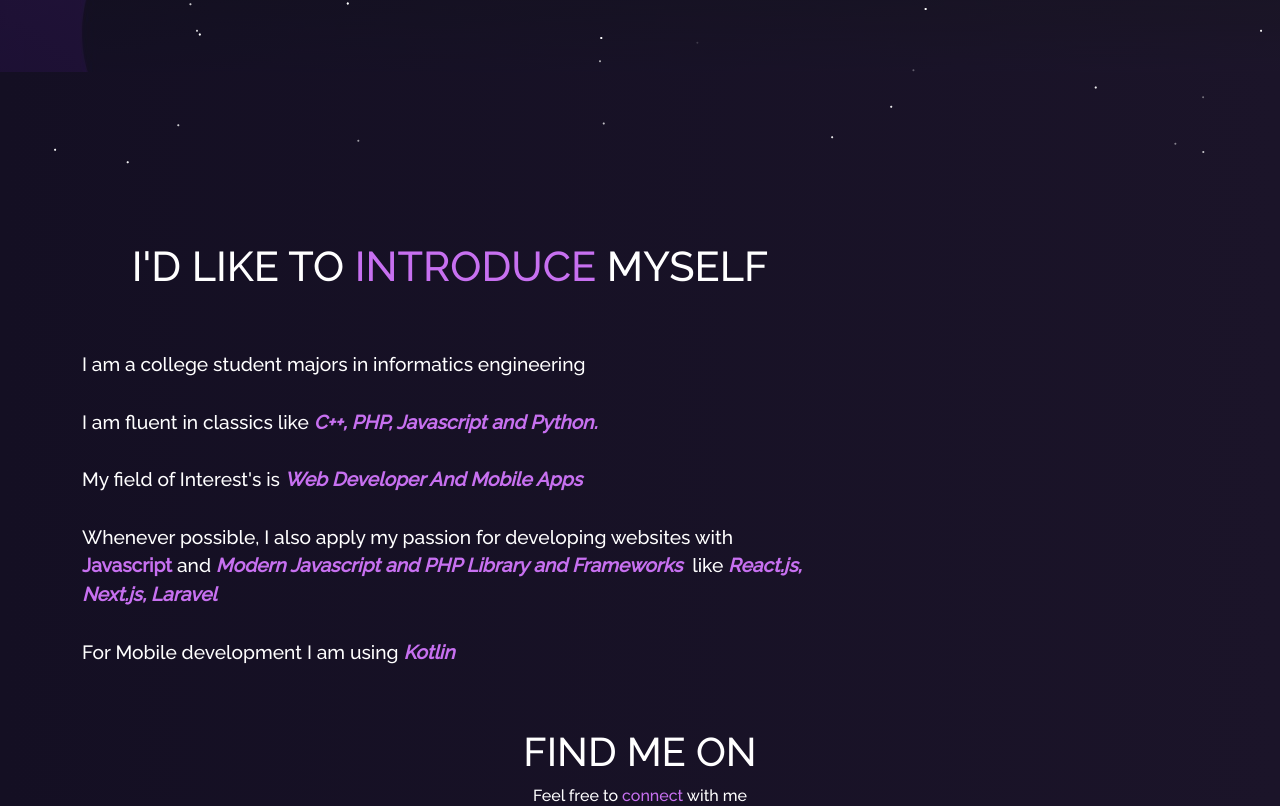
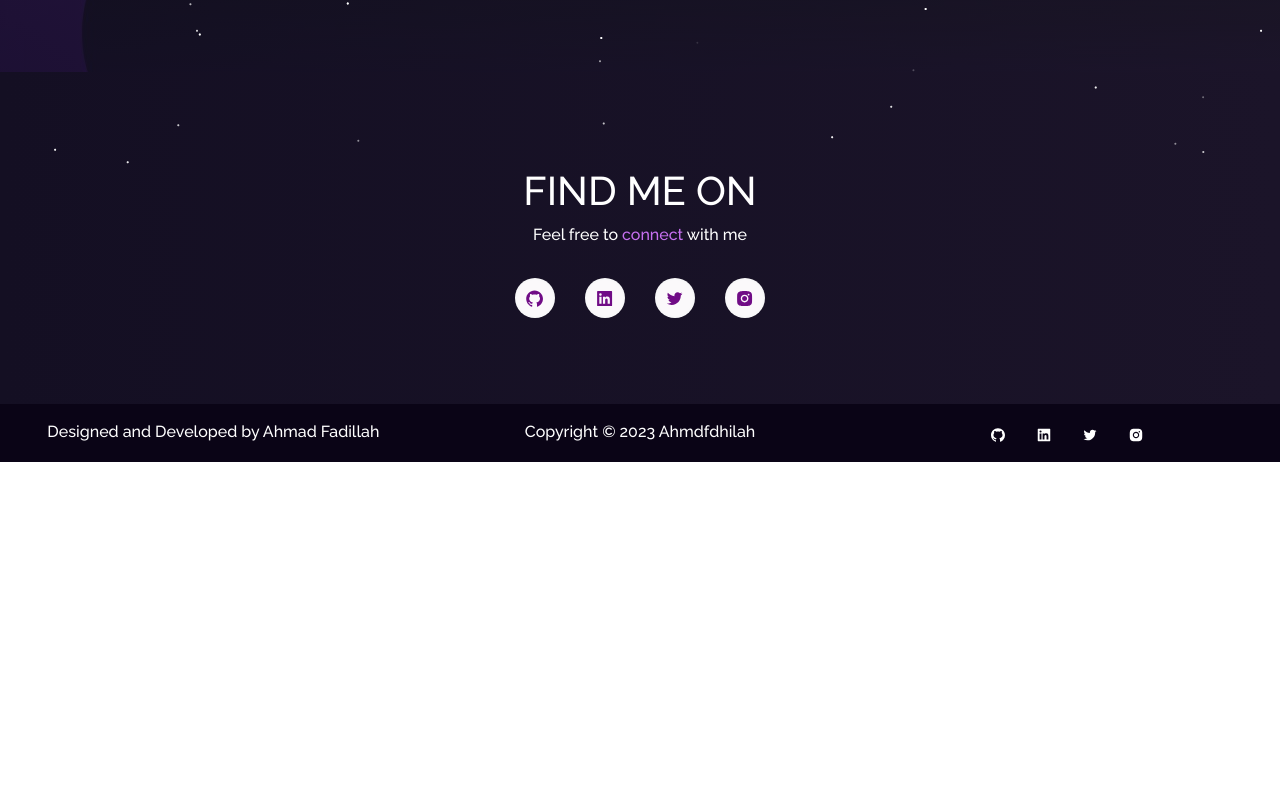
Before and after one commit to Ahmdfdhilah/portofoli, a React (Create React App) app: page /#/ in a window 1280 px wide. Shown: the part 634-1440 px from the top of the page. After the commit the page ends 1096 px from the top, so only its background shows below. Built offline with nearby package versions, Linux system fonts and the light colour scheme.

Commit message:
updated certification

```diff
--- a/src/components/About/AboutCard.js
+++ b/src/components/About/AboutCard.js
@@ -1,35 +1,54 @@
 import React from "react";
 import Card from "react-bootstrap/Card";
-import { ImPointRight } from "react-icons/im";
 
 function AboutCard() {
   return (
     <Card className="quote-card-view">
       <Card.Body>
         <blockquote className="blockquote mb-0">
-          <p style={{ textAlign: "justify" }}>
-            Hello I am <span className="purple">Ahmad Fadillah </span>
-            from <span className="purple"> Jakarta, Indonesia.{" "}</span>
-            I am a college student in{" "}
-            <span className="purple">Institute Technology of Sumatera{" "}</span>
-            Majors in <span className="purple">Informatics Engineering</span>
+          <p >
+            As an computer science student, I've always been captivated by the endless possibilities that technology offers. From the moment I wrote my first line of code, I knew I had found my passion. With a solid foundation in classics like
+            <i>
+              <b class="purple"> C++, PHP, JavaScript, </b>
+            </i>
+            and
+            <i>
+              <b class="purple"> Python, </b>
+            </i>
+            I embarked on a journey of exploration and discovery.
             <br />
             <br />
-            Apart from coding, here some other activities that I love to do!
+            Web development quickly became my playground. I immersed myself in the latest frameworks like
+            <i>
+              <b class="purple"> React.js </b>
+            </i>
+            and
+            <i>
+              <b class="purple"> Next.js, </b>
+            </i>
+            and PHP's powerful
+            <i>
+              <b class="purple"> Laravel </b>
+            </i>
+            framework. Crafting elegant and efficient web applications wasn't just a task—it was a creative outlet where I could bring my ideas to life in pixels and code.
+            <br />
+            <br />
+            But my interests didn't stop there. I found myself drawn to the world of data analysis, where I could uncover hidden insights buried within mountains of data. Armed with tools like
+            <i>
+              <b class="purple"> Power BI, </b>
+            </i>
+            I dove headfirst into the world of data visualization, transforming raw data into actionable intelligence that drove informed decision-making.
+            <br />
+            <br />
+            And then there was AI engineering—the frontier of technology that held the promise of revolutionizing entire industries. With
+            <i>
+              <b class="purple"> Python </b>
+            </i>
+            as my trusty companion, I delved into machine learning, natural language processing, and computer vision. Each algorithm I developed felt like a piece of a puzzle, contributing to a larger picture of creating intelligent systems that could change the world.
+            <br />
+            <br />
+            Throughout this journey, I've been fueled by a relentless curiosity and a hunger for innovation. Every challenge I faced was an opportunity to learn and grow, pushing the boundaries of what I thought was possible. As I continue on this path, I'm excited to see where technology will take me next, and how I can continue to make a meaningful impact in the world around me.
           </p>
-          <ul>
-            <li className="about-activity">
-              <ImPointRight /> Playing Games
-            </li>
-            <li className="about-activity">
-              <ImPointRight /> Singing
-            </li>
-          </ul>
-
-          <p style={{ color: "rgb(155 126 172)" }}>
-            "Happiness cant be wish"{" "}
-          </p>
-          <footer className="blockquote-footer">Ahmad Fadillah</footer>
         </blockquote>
       </Card.Body>
     </Card>
--- a/src/components/About/Techstack.js
+++ b/src/components/About/Techstack.js
@@ -1,7 +1,7 @@
 import React from "react";
 import { Col, Row } from "react-bootstrap";
 import { CgCPlusPlus } from "react-icons/cg";
-import { FaLaravel,  FaPhp } from "react-icons/fa";
+import { FaLaravel, FaPhp } from "react-icons/fa";
 import {
   DiJavascript1,
   DiReact,
@@ -15,8 +15,12 @@
   SiVisualstudiocode,
   SiNextdotjs,
   SiAmazonaws,
-  SiKotlin,
-  SiTailwindcss
+  SiTailwindcss,
+  SiMicrosoftazure,
+  SiPowerbi,
+  SiJira,
+  SiDocker,
+  SiFigma
 } from "react-icons/si";
 function Techstack() {
   return (
@@ -40,16 +44,13 @@
         <DiPython />
       </Col>
       <Col xs={4} md={2} className="tech-icons">
-        <SiKotlin/>
+        <FaPhp />
       </Col>
       <Col xs={4} md={2} className="tech-icons">
-        <FaPhp/>
+        <SiTailwindcss />
       </Col>
       <Col xs={4} md={2} className="tech-icons">
-        <SiTailwindcss/>
-      </Col>
-      <Col xs={4} md={2} className="tech-icons">
-        <FaLaravel/>
+        <FaLaravel />
       </Col>
       <Col xs={4} md={2} className="tech-icons">
         <SiNextdotjs />
@@ -58,14 +59,30 @@
         <DiMysql />
       </Col>
       <Col xs={4} md={2} className="tech-icons">
-        <SiVisualstudiocode/>
+        <SiVisualstudiocode />
       </Col>
       <Col xs={4} md={2} className="tech-icons">
-        <SiAmazonaws/>
+        <SiAmazonaws />
       </Col>
       <Col xs={4} md={2} className="tech-icons">
         <DiGit />
       </Col>
+      <Col xs={4} md={2} className="tech-icons">
+        <SiMicrosoftazure />
+      </Col>
+      <Col xs={4} md={2} className="tech-icons">
+        <SiPowerbi />
+      </Col>
+      <Col xs={4} md={2} className="tech-icons">
+        <SiJira />
+      </Col>
+      <Col xs={4} md={2} className="tech-icons">
+        <SiDocker />
+      </Col>
+      <Col xs={4} md={2} className="tech-icons">
+        <SiFigma />
+      </Col>
+
     </Row>
   );
 }
--- a/src/components/Home/Home2.js
+++ b/src/components/Home/Home2.js
@@ -11,47 +11,6 @@
   return (
     <Container fluid className="home-about-section" id="about">
       <Container>
-        <Row>
-          <Col md={8} className="home-about-description">
-            <h1 style={{ fontSize: "2.6em" }}>
-              I'D LIKE TO <span className="purple"> INTRODUCE </span> MYSELF
-            </h1>
-            <p className="home-about-body">
-              I am a college student majors in informatics engineering
-              <br />
-              <br />I am fluent in classics like
-              <i>
-                <b className="purple"> C++, PHP, Javascript and Python. </b>
-              </i>
-              <br />
-              <br />
-              My field of Interest's is&nbsp;
-              <i>
-                <b className="purple">Web Developer And Mobile Apps</b>
-              </i>
-              <br />
-              <br />
-              Whenever possible, I also apply my passion for developing websites
-              with <b className="purple">Javascript</b> and
-              <i>
-                <b className="purple">
-                  {" "}
-                  Modern Javascript and PHP Library and Frameworks
-                </b>
-              </i>
-              &nbsp; like
-              <i>
-                <b className="purple"> React.js, Next.js, Laravel</b>
-              </i>
-              <br />
-              <br />
-              For Mobile development I am using
-              <i>
-                <b className="purple"> Kotlin </b>
-              </i>
-            </p>
-          </Col>
-        </Row>
         <Row>
           <Col md={12} className="home-about-social">
             <h1>FIND ME ON</h1>
--- a/src/components/Home/Type.js
+++ b/src/components/Home/Type.js
@@ -7,6 +7,8 @@
       options={{
         strings: [
           "Web Developer",
+          "AI Engineering",
+          "Data Analyst",
           "College students",
         ],
         autoStart: true,
--- a/src/components/Projects/Projects.js
+++ b/src/components/Projects/Projects.js
@@ -9,7 +9,7 @@
 import bookshelfApi from "../../Assets/Projects/bookshelfAPI.png";
 import webSekolah from "../../Assets/Projects/websekolah.png";
 import pemira from "../../Assets/Projects/pemira.png";
-
+import kkn from "../../Assets/Projects/kkn.png";
 
 function Projects() {
   return (
@@ -28,7 +28,7 @@
               imgPath={webSekolah}
               isBlog={false}
               title="Website Sekolah SMP YPI 1 Braja Selebah Lampung Timur"
-              description="im building this project using laravel and tailwind, this include the CMS for admin using voyager"
+              description="Profile Junior High School Website with an Admin Dashboard, im building this project using laravel and tailwind"
               ghLink="https://github.com/Ahmdfdhilah/kapsel"
               demoLink="https://smpypi1brajaselebah.sch.id"
             />
@@ -77,7 +77,7 @@
               imgPath={pemira}
               isBlog={false}
               title="Profile Web Pemilihan Umum Raya ITERA"
-              description="Project Website of PEMIRA developed by Voting Staff, i am one of them "
+              description="Project Website of PEMIRA developed by Voting Staff"
               ghLink="https://github.com/PemiraITERA/Pemira2023"
               demoLink="https://pemirakmitera.my.id/"
             />
@@ -91,6 +91,16 @@
               ghLink="https://github.com/Ahmdfdhilah/bookshelf_API"
             />
           </Col>
+          <Col md={4} className="project-card">
+            <ProjectCard
+              imgPath={kkn}
+              isBlog={false}
+              title="Green Website Sri Sawahan"
+              description="Website that explains Sri Sawahan village, contains plant data and the distribution of green maps in the village, build in next js"
+              ghLink="https://github.com/Ahmdfdhilah/kkn_srisawahan"
+              demoLink="https://kkn-itera-90.vercel.app/"
+            />
+          </Col>
         </Row>
       </Container>
     </Container>
```
Also changed, not shown: src/Assets/Projects/kkn.png (added).
